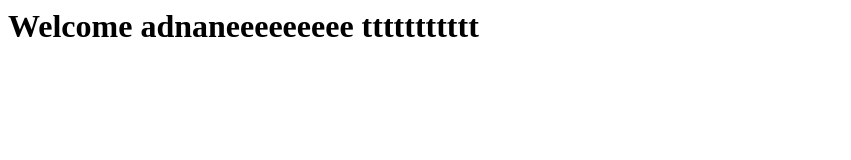
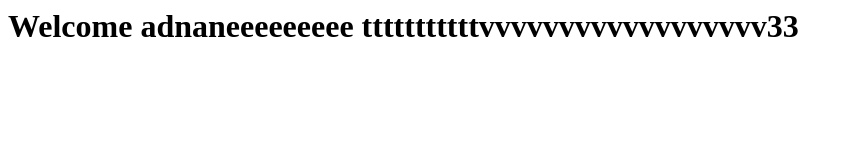
Before and after one commit to ifrah-adnan/devops-app, a plain HTML site: page index.html in a window 1280 px wide. Shown: the whole page, without its empty margins (0-851 px from the left). Drawn offline with Linux system fonts and the light colour scheme.

Commit message:
Update index.html

```diff
--- a/index.html
+++ b/index.html
@@ -3,6 +3,6 @@
     <title>Welcome</title>
   </head>
   <body>
-    <h1>Welcome adnaneeeeeeeee ttttttttttt</h1>
+    <h1>Welcome adnaneeeeeeeee tttttttttttvvvvvvvvvvvvvvvvvv33</h1>
   </body>
 </html>
```
